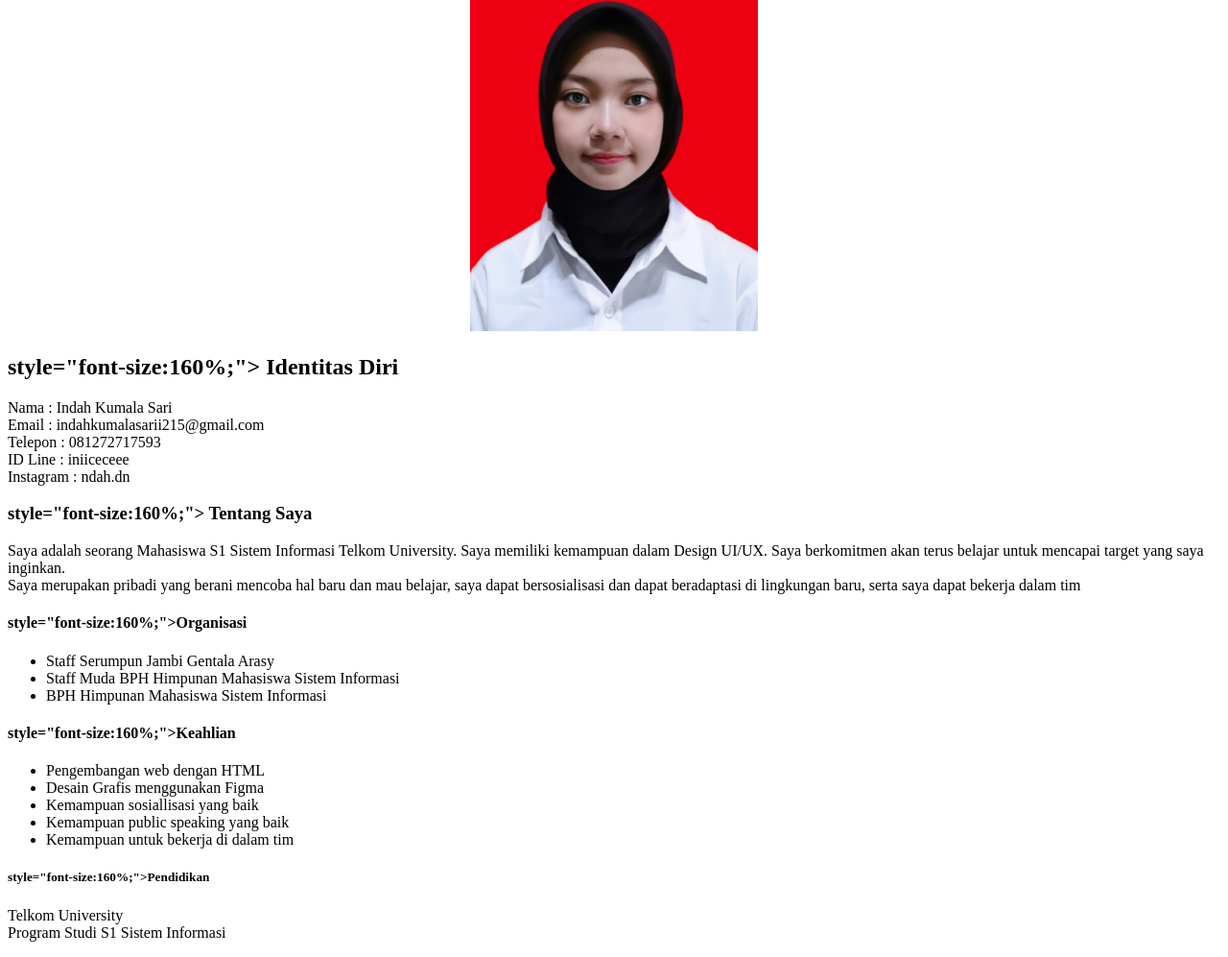
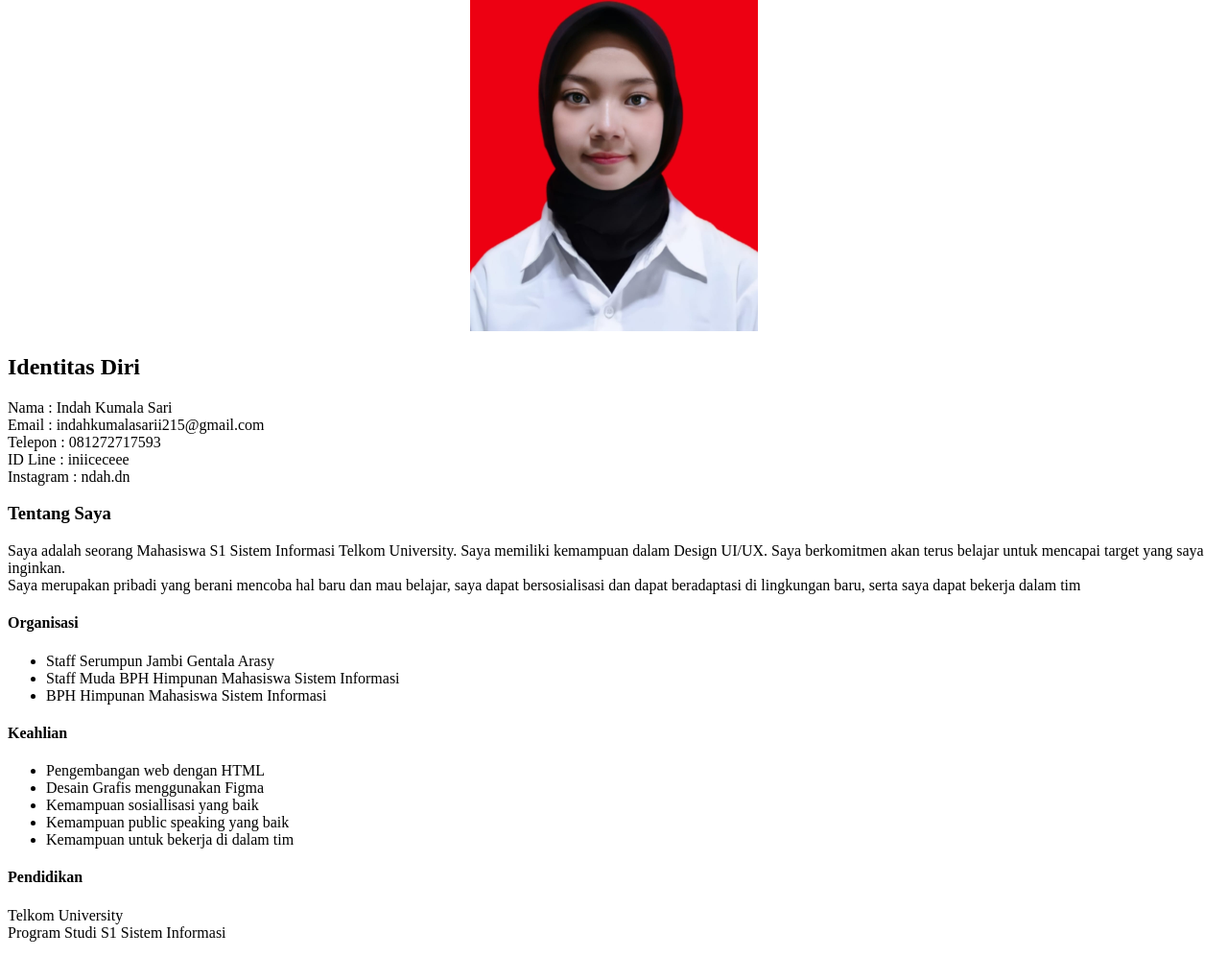
Before and after one commit to IndahKumalaSari/WAD-Indah, a plain HTML site: page Portofolio.html in a window 1280 px wide. Shown: the part 135-1132 px from the top of the page at 96% size. Drawn offline with Linux system fonts and the light colour scheme.

Commit message:
Add files via upload

```diff
--- a/Portofolio.html
+++ b/Portofolio.html
@@ -14,7 +14,7 @@ PORTOFOLIO
 	<img src="PAS FOTO.jpeg" width="300" height="400">
 </center>
 
-	<h2> style="font-size:160%;"> Identitas Diri </h2>
+	<h2> Identitas Diri </h2>
 
 	<d1>
 		<dt> Nama		: Indah Kumala Sari </dt>
@@ -24,20 +24,20 @@ PORTOFOLIO
 		<dt> Instagram	: ndah.dn </dt>
 	</d1>
 
-	<h3> style="font-size:160%;"> Tentang Saya </h3>
+	<h3> Tentang Saya </h3>
 
 <d1>
 	<dt> Saya adalah seorang Mahasiswa S1 Sistem Informasi Telkom University. Saya memiliki kemampuan dalam Design UI/UX. Saya berkomitmen akan terus belajar untuk mencapai target yang saya inginkan. </dt>
 	<dt> Saya merupakan pribadi yang berani mencoba hal baru dan mau belajar, saya dapat bersosialisasi dan dapat beradaptasi di lingkungan baru, serta saya dapat bekerja dalam tim </dt>
 
-	<h4> style="font-size:160%;">Organisasi </h4>
+	<h4> Organisasi </h4>
 	<ul>
 		<li>  Staff Serumpun Jambi Gentala Arasy </li>
 		<li>  Staff Muda BPH Himpunan Mahasiswa Sistem Informasi </li>
 		<li> BPH Himpunan Mahasiswa Sistem Informasi </li>
 		</ul>
 
-	<h4> style="font-size:160%;">Keahlian </h4>
+	<h4> Keahlian </h4>
 	<ul>
 		<li> Pengembangan web dengan HTML </li>
 		<li> Desain Grafis menggunakan Figma </li>
@@ -46,7 +46,7 @@ PORTOFOLIO
 		<li> Kemampuan untuk bekerja di dalam tim </li>
 	</ul>
 
-	<h5> style="font-size:160%;">Pendidikan </h5>
+	<h4> Pendidikan </h4>
 <dl>
 	<dt> Telkom University </dt>
 	<dt> Program Studi S1 Sistem Informasi </dt>
```
